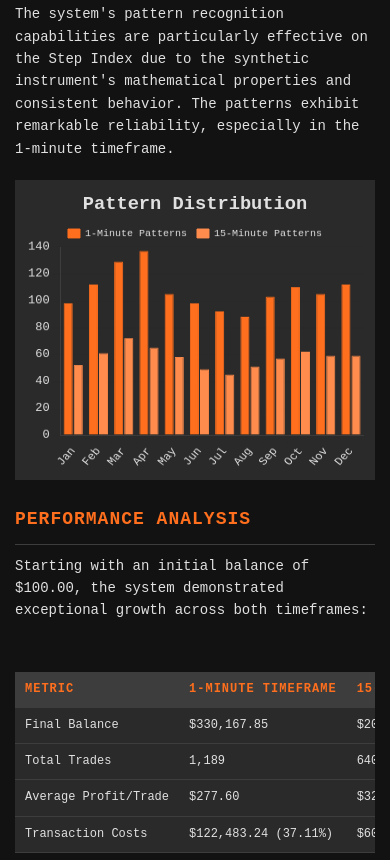
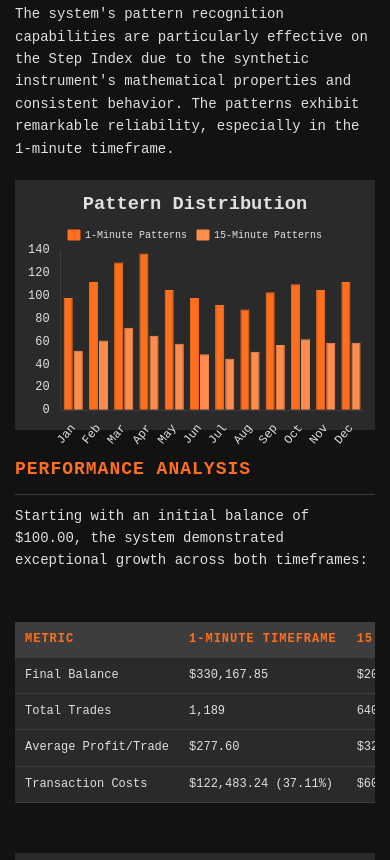
Before and after one commit to Ripper25/STEP-INDEX, a plain HTML site: page index.html in a window 390 px wide. Shown: the part 2553-3413 px from the top of the page. Drawn offline with nearby package versions, Linux system fonts and the light colour scheme.

Commit message:
Fix chart responsiveness and improve scrolling performance

```diff
--- a/index.html
+++ b/index.html
@@ -131,6 +131,14 @@
             padding: 20px;
             margin: 30px 0;
             text-align: center;
+            position: relative;
+            height: 400px;
+        }
+
+        canvas {
+            position: relative;
+            width: 100% !important;
+            height: 100% !important;
         }
 
         .chart-placeholder {
@@ -244,10 +252,7 @@
             .chart-container {
                 padding: 10px;
                 margin: 20px 0;
-            }
-
-            canvas {
-                height: 300px !important;
+                height: 300px;
             }
         }
 
@@ -285,8 +290,8 @@
                 white-space: nowrap;
             }
 
-            canvas {
-                height: 250px !important;
+            .chart-container {
+                height: 250px;
             }
 
             .conclusion {
@@ -542,6 +547,25 @@
         // Mobile detection
         const isMobile = window.innerWidth <= 768;
 
+        // Improve scrolling performance
+        document.addEventListener('DOMContentLoaded', function() {
+            // Add passive event listeners for better scroll performance
+            document.addEventListener('touchstart', function() {}, { passive: true });
+            document.addEventListener('touchmove', function() {}, { passive: true });
+
+            // Optimize chart rendering during scroll
+            let scrollTimeout;
+            window.addEventListener('scroll', function() {
+                if (scrollTimeout) {
+                    window.cancelAnimationFrame(scrollTimeout);
+                }
+
+                scrollTimeout = window.requestAnimationFrame(function() {
+                    // This empty callback helps throttle rendering during scroll
+                });
+            }, { passive: true });
+        });
+
         // Adjust table display for mobile
         if (isMobile) {
             document.addEventListener('DOMContentLoaded', function() {
@@ -587,6 +611,9 @@
             options: {
                 responsive: true,
                 maintainAspectRatio: false,
+                animation: {
+                    duration: 0 // Disable animations for smoother scrolling
+                },
                 plugins: {
                     legend: {
                         position: 'top',
@@ -661,6 +688,9 @@
             options: {
                 responsive: true,
                 maintainAspectRatio: false,
+                animation: {
+                    duration: 0 // Disable animations for smoother scrolling
+                },
                 plugins: {
                     legend: {
                         position: 'top',
@@ -728,6 +758,9 @@
             options: {
                 responsive: true,
                 maintainAspectRatio: false,
+                animation: {
+                    duration: 0 // Disable animations for smoother scrolling
+                },
                 plugins: {
                     legend: {
                         position: 'top',
```
